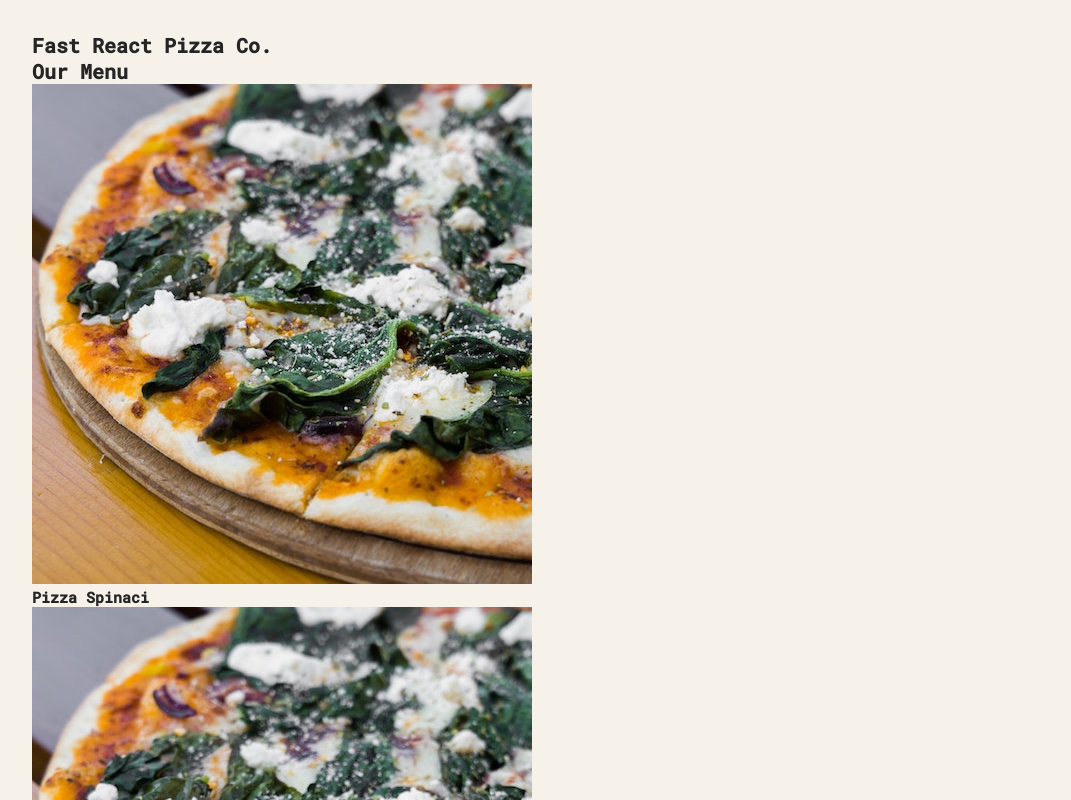
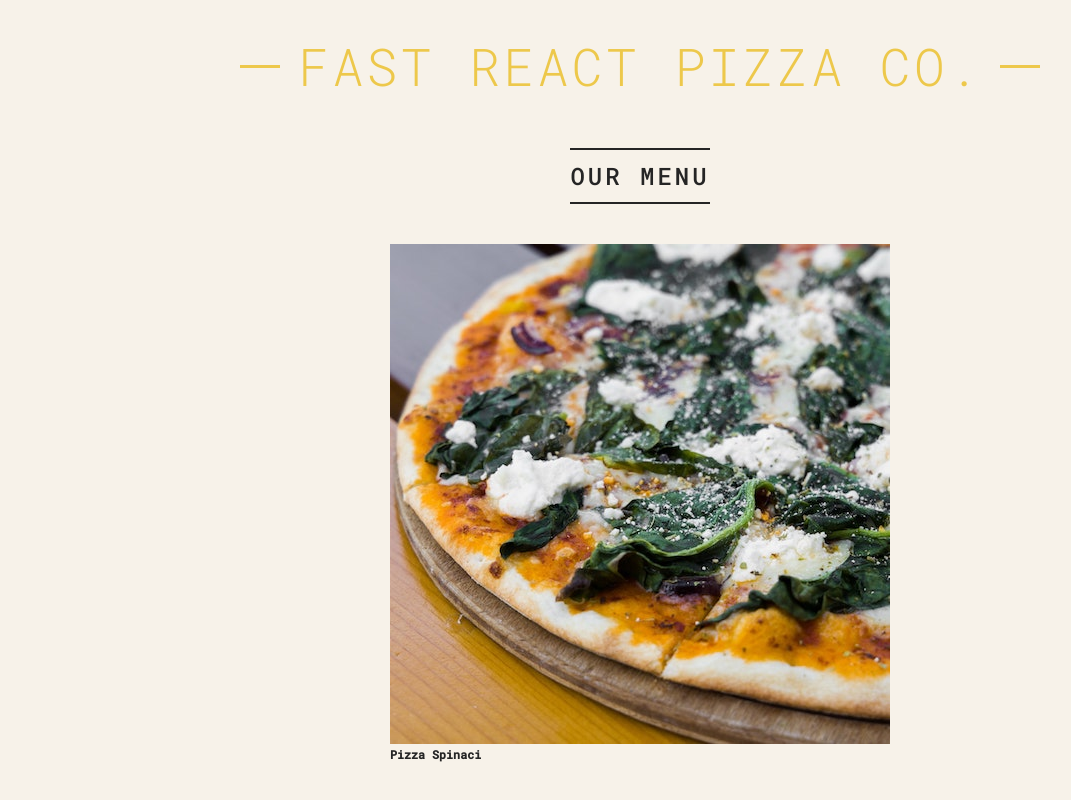
Before and after one commit to Harry8679/Pizza-Menu-React, a React (Create React App) app: page / in a window 1280 px wide. Shown: the top 800 px of the page, without its empty margins (0-1071 px from the left). Built offline with nearby package versions, Linux system fonts and the light colour scheme.

Commit message:
Styling React Applications

```diff
--- a/src/App.js
+++ b/src/App.js
@@ -5,11 +5,11 @@ import Menu from './components/Menu';
 
 const App = () => {
   return (
-    <>
+    <div className='container'>
       <Header />
       <Menu />
       <Footer />
-    </>
+    </div>
   );
 }
 
--- a/src/components/Footer.js
+++ b/src/components/Footer.js
@@ -12,7 +12,7 @@ const Footer = () => {
 //     alert('Sorry we\'re closed');
 //   }
   return (
-    <footer>
+    <footer className='footer'>
       {new Date().toLocaleTimeString()} We're currently open
     </footer>
   )
--- a/src/components/Header.js
+++ b/src/components/Header.js
@@ -1,7 +1,13 @@
 import React from 'react'
 
 const Header = () => {
-  return <h1>Fast React Pizza Co.</h1>
+  const style = {};
+
+  return (
+    <header className='header footer'>
+        <h1 style={style}>Fast React Pizza Co.</h1>
+    </header>
+  );
 }
 
 export default Header
--- a/src/components/Menu.js
+++ b/src/components/Menu.js
@@ -3,12 +3,12 @@ import Pizza from './Pizza';
 
 const Menu = () => {
   return (
-    <div>
-      <h1>Our Menu</h1>
+    <main className='menu'>
+      <h2>Our Menu</h2>
       <Pizza />
       <Pizza />
       <Pizza />
-    </div>
+    </main>
   )
 }
 
--- a/src/components/Pizza.js
+++ b/src/components/Pizza.js
@@ -4,7 +4,7 @@ const Pizza = () => {
   return (
     <div>
       <img src="pizzas/spinaci.jpg" alt="pizza" />
-      <h2>Pizza Spinaci</h2>
+      <h3>Pizza Spinaci</h3>
     </div>
   )
 }
--- a/src/index.css
+++ b/src/index.css
@@ -57,7 +57,7 @@ body {
   display: block;
   content: '';
   height: 3px;
-  width: 12rem;
+  width: 4rem;
   background-color: #edc84b;
   position: absolute;
   top: calc(50% - 1px);
```
